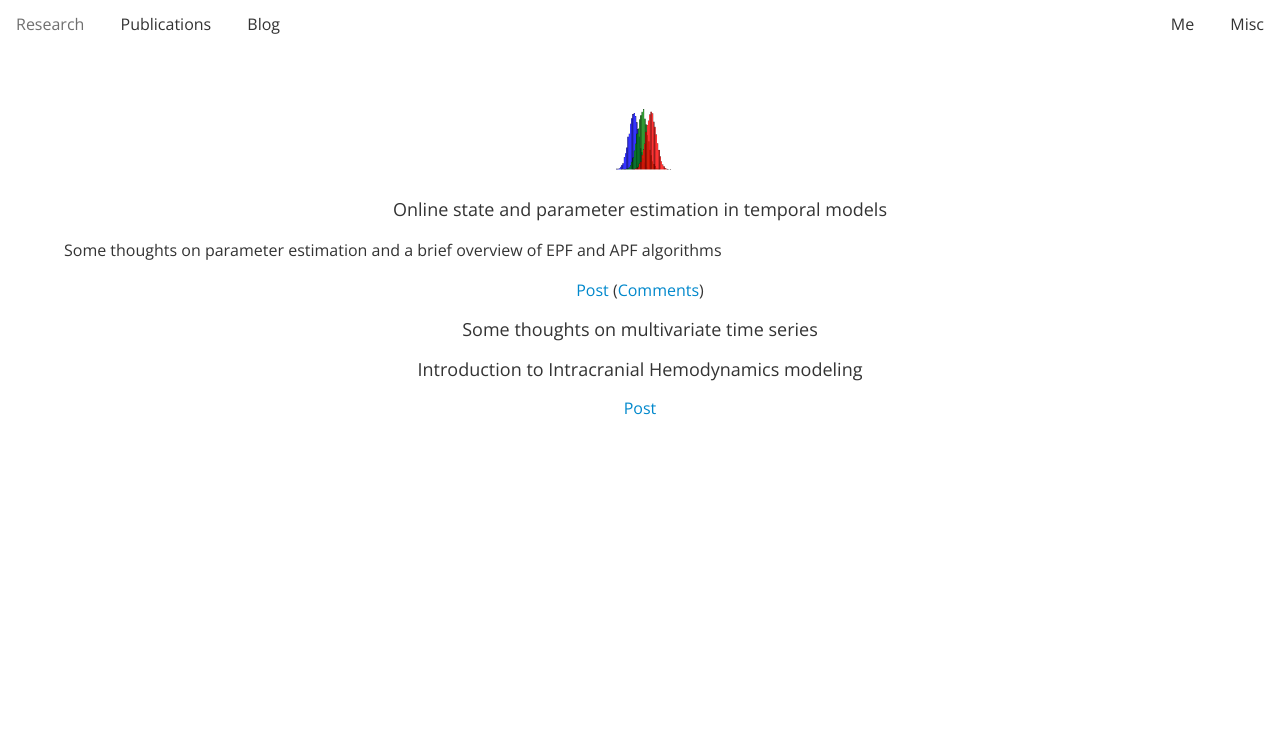
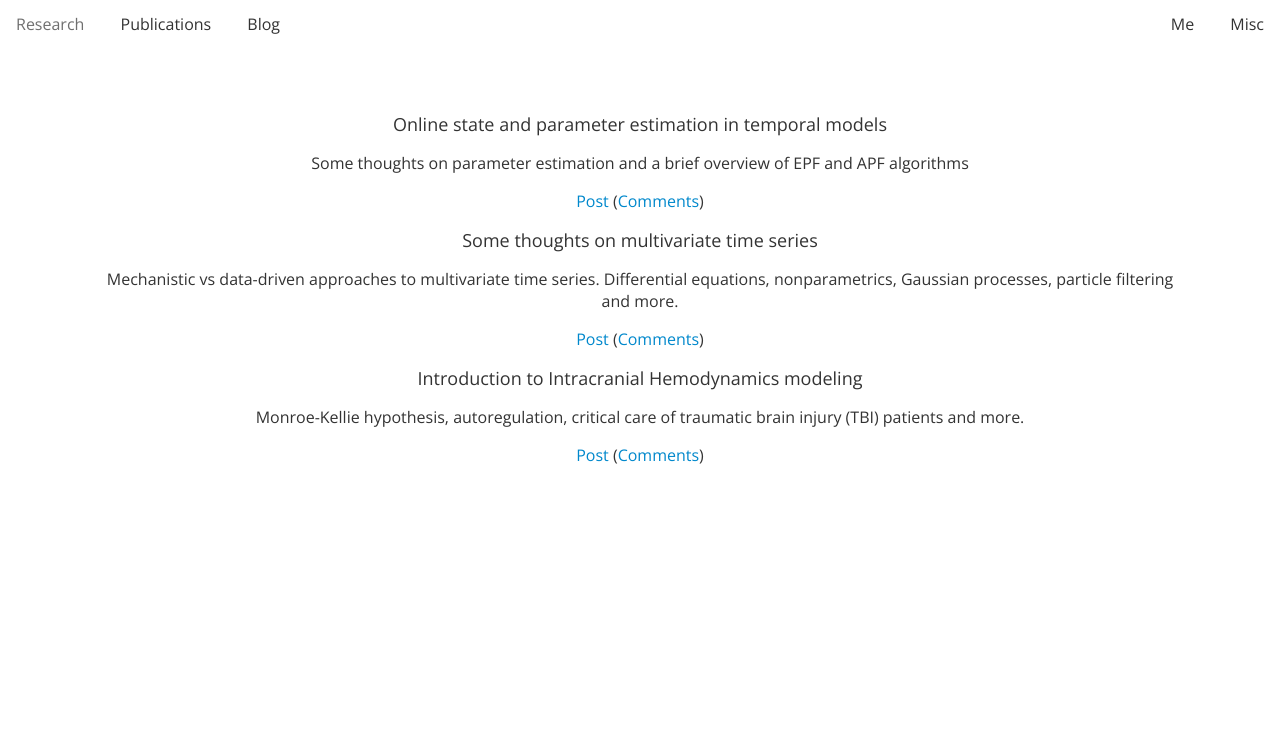
Before and after one commit to yberol/yberol.github.io, a plain HTML site: page blog.html in a window 1280 px wide. Shown: the top 756 px of the page. Drawn offline with nearby package versions, Linux system fonts and the light colour scheme; a web font is replaced by a local one.

Commit message:
deneme devam

```diff
--- a/blog.html
+++ b/blog.html
@@ -41,20 +41,17 @@
 <div id="content-container">
 <div class="row">
 
-    <a href="posts/parameter-estimation.html"><span class="image left"><img width="80" height="80" src="images/pf_icon.png" title="Autonomous Weapons and Cosmic Sociology" alt="static-parameter-estimation"></span></a>
     <h4>Online state and parameter estimation in temporal models</h4>
-      <p>Some thoughts on parameter estimation and a brief overview of EPF and APF algorithms</p>
+      <blockquote>Some thoughts on parameter estimation and a brief overview of EPF and APF algorithms</blockquote>
         <a href="posts/parameter-estimation.html">Post</a> (<a href="posts/parameter-estimation.html#disqus_thread" data-disqus-identifier="parameter-estimation">Comments</a>)
 
+     <h4>Some thoughts on multivariate time series</h4>
+     <blockquote>Mechanistic vs data-driven approaches to multivariate time series. Differential equations, nonparametrics, Gaussian processes, particle filtering and more. </blockquote>
+        <a href="posts/gp-time-series.html">Post</a> (<a href="posts/gp-time-series.html#disqus_thread" data-disqus-identifier="gp-time-series">Comments</a>)
 
-
-      <h4>Some thoughts on multivariate time series</h4>
-        <a href="posts/gp-time-series.html"></a>
-
-
-
-      <h4>Introduction to Intracranial Hemodynamics modeling</h4>
-        <a href="posts/intracranial.html">Post</a>
+     <h4>Introduction to Intracranial Hemodynamics modeling</h4>
+     <blockquote>Monroe-Kellie hypothesis, autoregulation, critical care of traumatic brain injury (TBI) patients and more.</blockquote>
+        <a href="posts/intracranial.html">Post</a> (<a href="posts/intracranial.html#disqus_thread" data-disqus-identifier="intracranial">Comments</a>)
 
 </div>
 </div>
```
